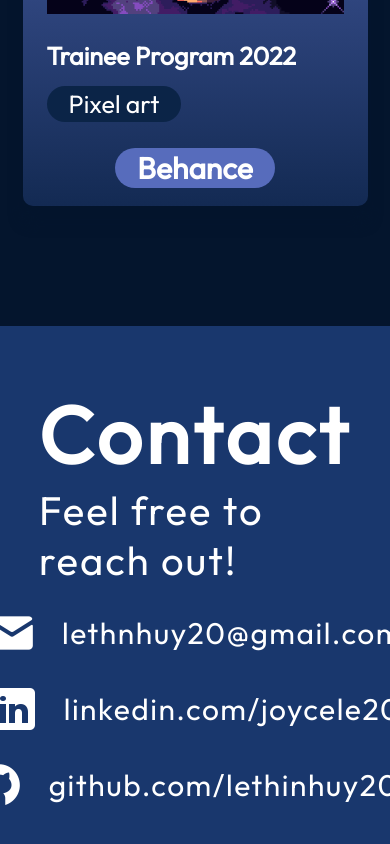
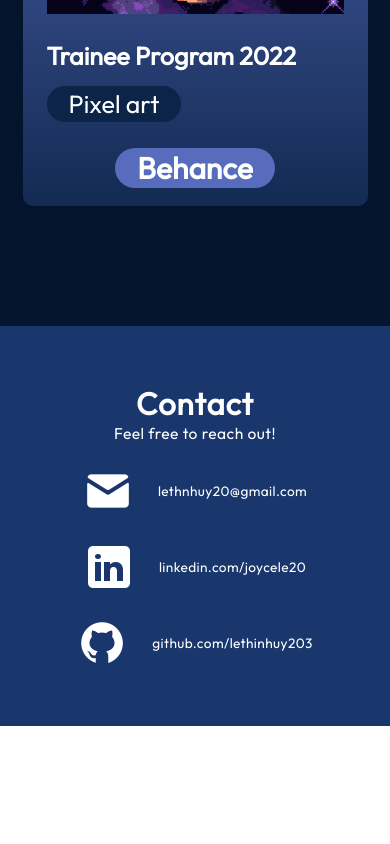
Before and after one commit to lethinhuy203/Portfolio, a React (Vite) app: page / in a window 390 px wide. Shown: the part 7865-8709 px from the top of the page. After the commit the page ends 8591 px from the top, so only its background shows below. Built offline with nearby package versions, Linux system fonts and the light colour scheme.

Commit message:
Fix Contact

```diff
--- a/src/components/Contact/Contact.module.css
+++ b/src/components/Contact/Contact.module.css
@@ -13,15 +13,15 @@
 }
 
 .text h2 {
-  font-size: 80px;
+  font-size: 6vw;
   font-weight: 700;
-  letter-spacing: 4px;
+  letter-spacing: 0.25vw;
 }
 
 .text p {
-  font-size: 40px;
+  font-size: 3vw;
   font-weight: 400;
-  letter-spacing: 2px;
+  letter-spacing: 0.125vw;
 }
 
 .links {
@@ -41,9 +41,9 @@
 .link a {
   color: var(--color-text);
   text-decoration: none;
-  font-size: 30px;
+  font-size: 2.5vw;
   font-weight: 400;
-  letter-spacing: 1.5px;
+  letter-spacing: 0.1vw;
 }
 
 @media screen and (max-width: 830px) {
@@ -51,14 +51,25 @@
     flex-direction: column;
     gap: 23px;
   }
+  .links {
+    align-items: center;
+  }
 
+  .text h2 {
+    font-size: 8vw; /* Tăng độ linh hoạt trên màn hình nhỏ hơn */
+  }
+
+  .text p {
+    font-size: 4vw;
+  }
+
+  .link a {
+    font-size: 3.5vw;
+  }
   .text {
     display: flex;
     flex-direction: column;
     align-items: center;
   }
 
-  .links {
-    align-items: center;
-  }
 }
```
Also changed, not shown: 1 other file (tests, documents, lock files or other folders).
